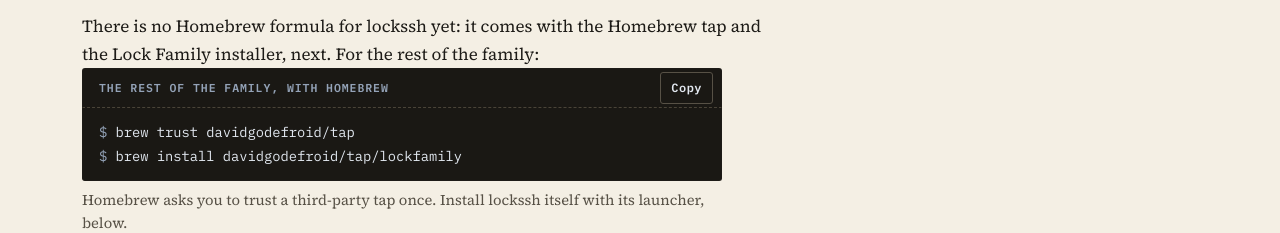
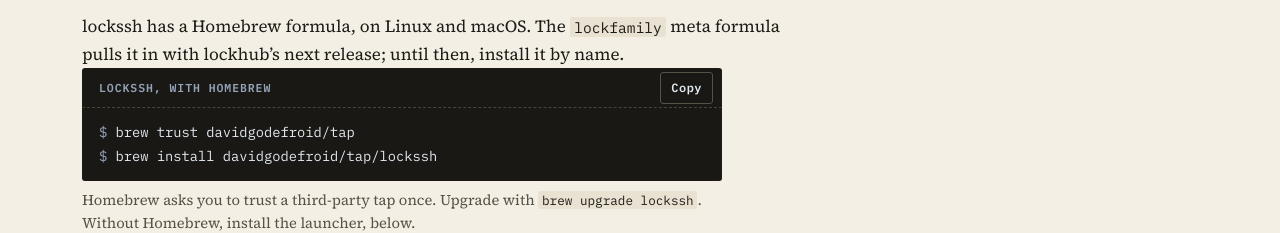
Before and after one commit to DavidGodefroid/lockssh, a plain HTML site: page site/install/index.html in a window 1280 px wide. Shown: the part 575-808 px from the top of the page. Drawn offline with Linux system fonts and the light colour scheme.

Commit message:
ci(release): warn when the tap bump is skipped; docs: brew install lockssh
The tap job now prints a warning on the run when TAP_DISPATCH_TOKEN is not set, instead of skipping the bump silently. README, site and CHANGELOG point to brew install davidgodefroid/tap/lockssh (homebrew-tap#6).

Closes #6

Co-Authored-By: Claude Opus 5.5 (1M context) <noreply@anthropic.com>

```diff
--- a/site/install/index.html
+++ b/site/install/index.html
@@ -56,13 +56,13 @@
   <h2 id="status">Where things stand</h2>
   <div class="prose">
     <p>lockssh v0.1.0 is the first release. <code>lox add lockssh</code> and <code>lox run</code> serving it are on lockhub’s main branch (<a href="https://github.com/DavidGodefroid/lockhub/issues/133">lockhub#133</a>), in its next release: lockhub v0.10.1 does not know lockssh yet, and an older <code>lox</code> cannot start its console.</p>
-    <p>There is no Homebrew formula for lockssh yet: it comes with the Homebrew tap and the Lock Family installer, next. For the rest of the family:</p>
+    <p>lockssh has a Homebrew formula, on Linux and macOS. The <code>lockfamily</code> meta formula pulls it in with lockhub’s next release; until then, install it by name.</p>
   </div>
   <div class="install">
-    <div class="install-head"><span>The rest of the family, with Homebrew</span></div>
+    <div class="install-head"><span>lockssh, with Homebrew</span></div>
     <pre tabindex="0" aria-label="Install commands"><code><span class="cmd">brew trust davidgodefroid/tap</span>
-<span class="cmd">brew install davidgodefroid/tap/lockfamily</span></code></pre>
-    <p class="install-note">Homebrew asks you to trust a third-party tap once. Install lockssh itself with its launcher, below.</p>
+<span class="cmd">brew install davidgodefroid/tap/lockssh</span></code></pre>
+    <p class="install-note">Homebrew asks you to trust a third-party tap once. Upgrade with <code>brew upgrade lockssh</code>. Without Homebrew, install the launcher, below.</p>
   </div>
 </section>
 
```
Also changed, not shown: site/faq/index.html (+1 -1 lines), site/index.html (+1 -1 lines), 3 other files.
